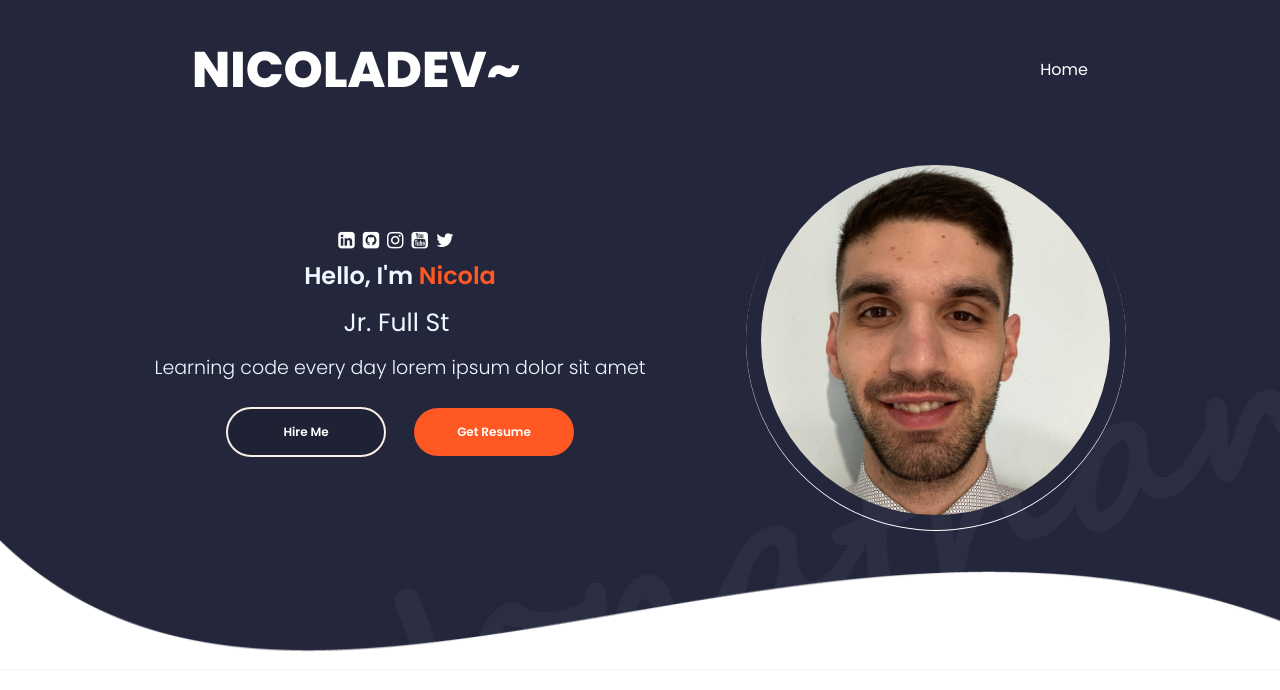
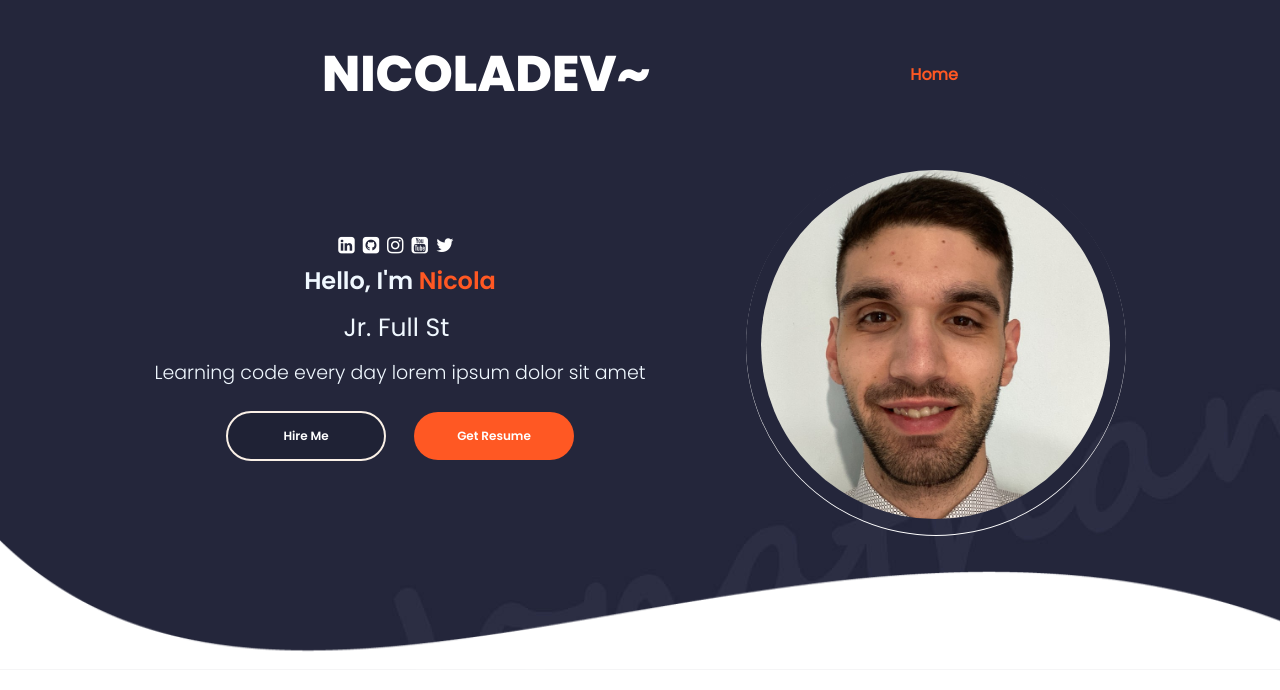
Before and after one commit to nicolacaddeo/portfolio-pro, a React (Create React App) app in the folder client/: page / in a window 1280 px wide. Shown: the top 690 px of the page. Built offline with nearby package versions, Linux system fonts and the light colour scheme; a web font is replaced by a local one.

Commit message:
fixed header nav

```diff
--- a/client/src/PortofolioContainer/Home/Header/Header.css
+++ b/client/src/PortofolioContainer/Home/Header/Header.css
@@ -1,102 +1,85 @@
-.header-container{
+.header-container {
     display: flex;
     justify-content: center;
-    height: 140px;
+    height: 149px;
     color: var(--white);
   }
-
-.header-parent{
+  .header-parent {
     display: flex;
     align-items: center;
-    justify-content: space-between;
+    justify-content: space-around;
     height: 100%;
     width: 70%;
     color: var(--white);
   }
-
-.header-logo{
+  .header-logo {
     font-size: 50px;
     font-family: "Poppins ExtraBold";
     color: var(--white);
   }
-
-.header-options{
+  .header-options {
     display: flex;
     align-items: center;
   }
-
-.header-option{
+  .header-option {
     font-size: 16px;
     cursor: pointer;
     font-weight: 600;
   }
-
-.header-hamburger{
+  .header-hamburger {
     display: none;
     color: var(--white);
   }
-
-.header-option-seperator{
+  .header-option-seperator {
     margin: 0 50px 0 0;
     color: var(--white);
   }
-
-.selected-header-option{
-    color: #ff5823;
+  .selected-header-option {
+    color: var(--dark-orange);
   }
 
+  /*IPAD PRO RESPONSIVENESS*/
   @media only screen and (max-width: 1110px) {
-    .header-parent{
+    header-parent {
       width: 80%;
     }
   }
-
   @media only screen and (max-width: 970px) {
-    .header-hamburger{
+    .header-hamburger {
       display: block;
     }
-
-    .header-parent{
+    .header-parent {
       width: 100%;
       padding: 0 40px;
       position: relative;
     }
-
-    .header-options{
+    .header-options {
       display: flex;
       flex-direction: column;
       position: absolute;
       left: -100%;
+      transition: all 0.8s ease-out;
       top: 0px;
       height: 100vh;
       width: 100%;
       justify-content: space-around;
       background-color: #1f2235;
       z-index: 1000;
-        opacity: 0.8;
-        transition: all 0.8s ease-out;
+      opacity: 0.5;
     }
-
-    .header-option-seperator{
+    .header-option-seperator {
       margin: 0;
     }
-
-    .selected-header-option{
+    .selected-header-option {
       color: var(--white);
     }
-
-    .header-option{
-        color: var(--white);
-    }
-
-    .header-hamburger-bars{
-        font-size: 30px;
+    .header-hamburger-bars {
+      font-size: 36px;
       cursor: pointer;
       margin: 0px 10px;
       color: var(--white);
     }
-
-    .show-hamburger-options{
+    .show-hamburger-options {
       left: 0;
       opacity: 1;
     }
--- a/client/src/PortofolioContainer/Home/Header/Header.js
+++ b/client/src/PortofolioContainer/Home/Header/Header.js
@@ -18,27 +18,29 @@ export default function Header() {
     if (screenIndex < 0) return;
   };
 
-  let currentScreenSubscription =
-    ScrollService.currentScreenBroadCaster.subscribe(updateCurrentScreen);
+  let currentScreenSubscription = ScrollService.currentScreenBroadCaster.subscribe(updateCurrentScreen);
 
   const getHeaderOptions = () => {
-    return TOTAL_SCREENS.map((screen, i) => (
+    return (
+    TOTAL_SCREENS.map((screen, i) => (
       <div
         key={screen.screen_name}
-        className={getHeaderOptionsClass(i)}
+        className={getHeaderOptionsClasses(i)}
         onClick={() => switchScreen(i, screen)}
       >
         <span>{screen.screen_name}</span>
       </div>
-    ));
+    ))
+    )
   };
 
-  const getHeaderOptionsClass = (index) => {
-    let classes = "header-option";
-    if (index < TOTAL_SCREENS.length - 1) classes += "header-option-seperetor";
+  const getHeaderOptionsClasses = (index) => {
+    let classes = "header-option ";
+    if (index < TOTAL_SCREENS.length - 1) classes += "header-option-seperator ";
 
-    if (selectedScreen === index) classes += "selected-header-option";
-    return;
+    if (selectedScreen === index) classes += "selected-header-option ";
+
+    return classes;
   };
 
   const switchScreen = (index, screen) => {
@@ -68,7 +70,7 @@ export default function Header() {
           </div>
           <div
             className={
-              showHeaderOptions
+              (showHeaderOptions)
                 ? "header-options show-hamburger-options"
                 : "header-options"
             }
```
Lines whose indentation alone changed are shown as unchanged.
